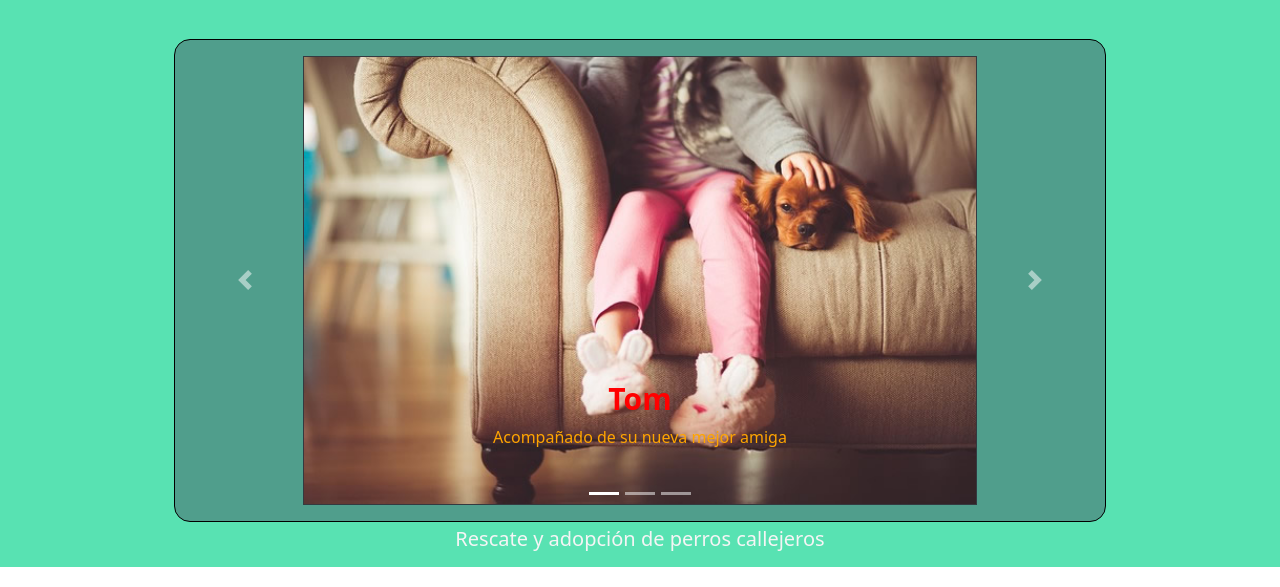
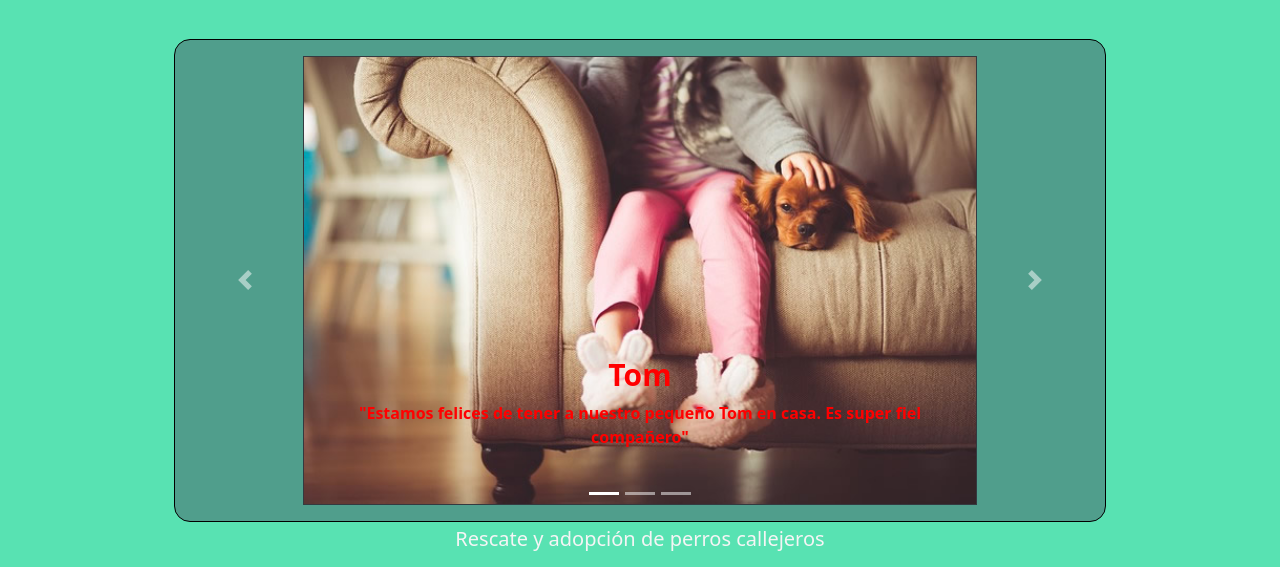
Before and after one commit to cogodyz/Pasteleria, a Django app: page / in a window 1280 px wide. Shown: the part 79-666 px from the top of the page. Run offline with Django 3.2, Linux system fonts and the light colour scheme; parts of the project's set-up code (start-up, migrations or seed data) failed here and were passed over; some libraries are stand-ins or nearby versions.

Commit message:
Cambios en carousel

```diff
--- a/templates/formulario/index.html
+++ b/templates/formulario/index.html
@@ -17,14 +17,14 @@
                     <img class="d-block w-75 h-75 mx-auto  border border-dark"  src="{% static 'img/Tom.jpg' %}" width="850" height="400" alt="Primera img ">
                     <div class="carousel-caption">
                       <h3 style="color: red;font-size: 30px; font-weight: bolder">Tom</h3>
-                      <p style="color:orange;">Acompañado de su nueva mejor amiga</p>
+                      <b><p style="color:red;">"Estamos felices de tener a nuestro pequeño Tom en casa. Es super fiel compañero"</p></b>
                           </div>
                   </div>
                   <div class="carousel-item">
                     <img class="d-block w-75 h-75 mx-auto  border border-dark" src="{% static 'img/Apolo.jpg' %}" width="850" height="400" alt="Segunda IMG">
                     <div class="carousel-caption">
                             <h3 style="color: red;font-size: 30px; font-weight: bolder">Apolo</h3>
-                            <p style="color:orange;">Mirando hacia un mejor futuro</p>
+                            <p style="color:red;"><b>"Nos alegra tener a Apolo en nuestro hogar, es muy cariñoso y nos saca sonrisas"</p></b>
 
                           </div>
                   </div>
@@ -32,7 +32,7 @@
                     <img class="d-block w-75 h-75 mx-auto  border border-dark"   src="{% static 'img/Duque.jpg' %}" width="850" height="400" alt="Tercera IMG">
                     <div class="carousel-caption " >
                       <h3 style="color: red;font-size: 30px; font-weight: bolder">Duque</h3>
-                      <p style="color:orange;">En una nueva aventura</p>
+                      <b> <p style="color:white;">"Siempre nos alegra el día nuestro Duque, es demasiado juguetón y cariñoso"</p> </b>
                           </div>
                   </div>
                 </div>
```
